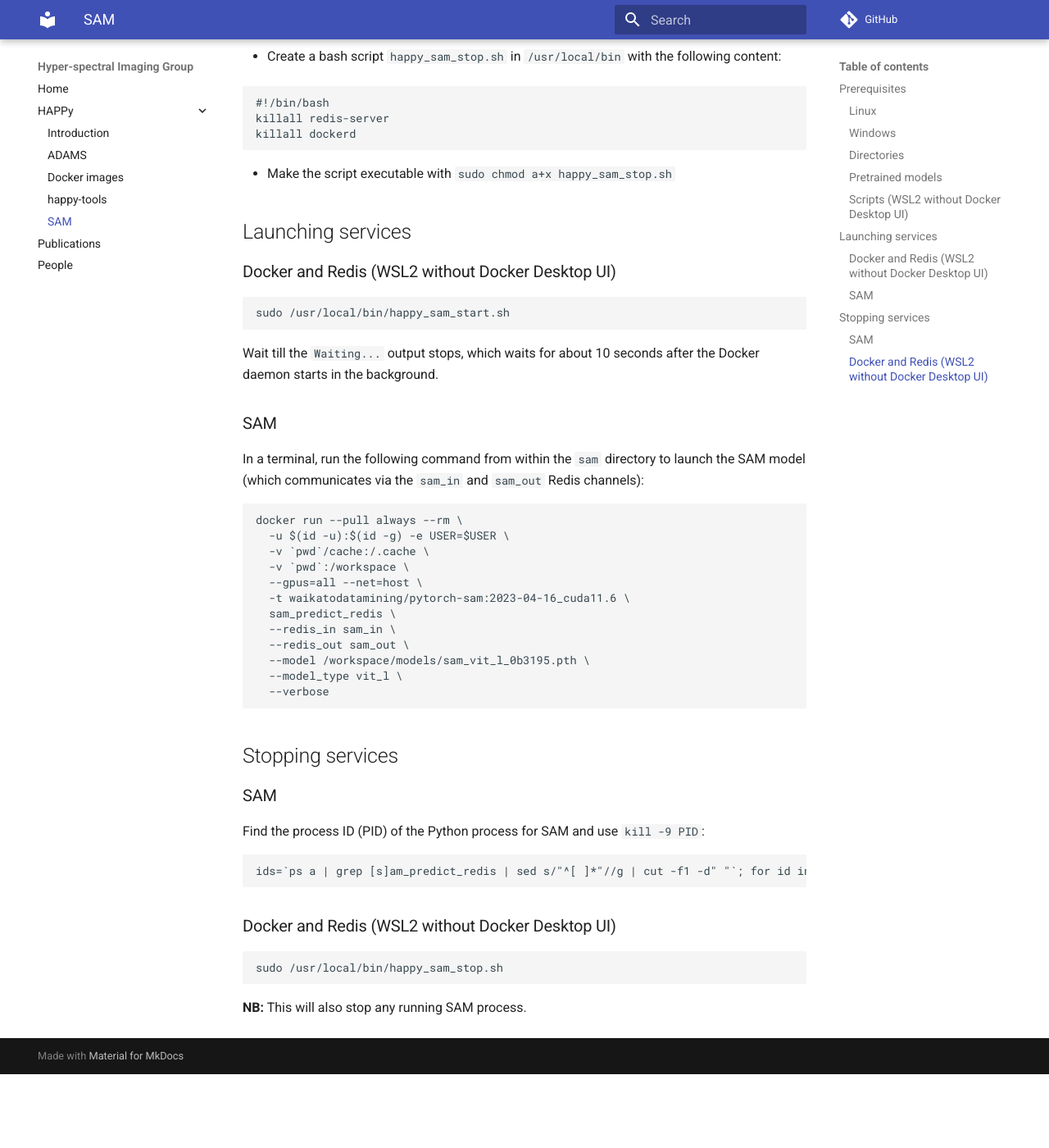
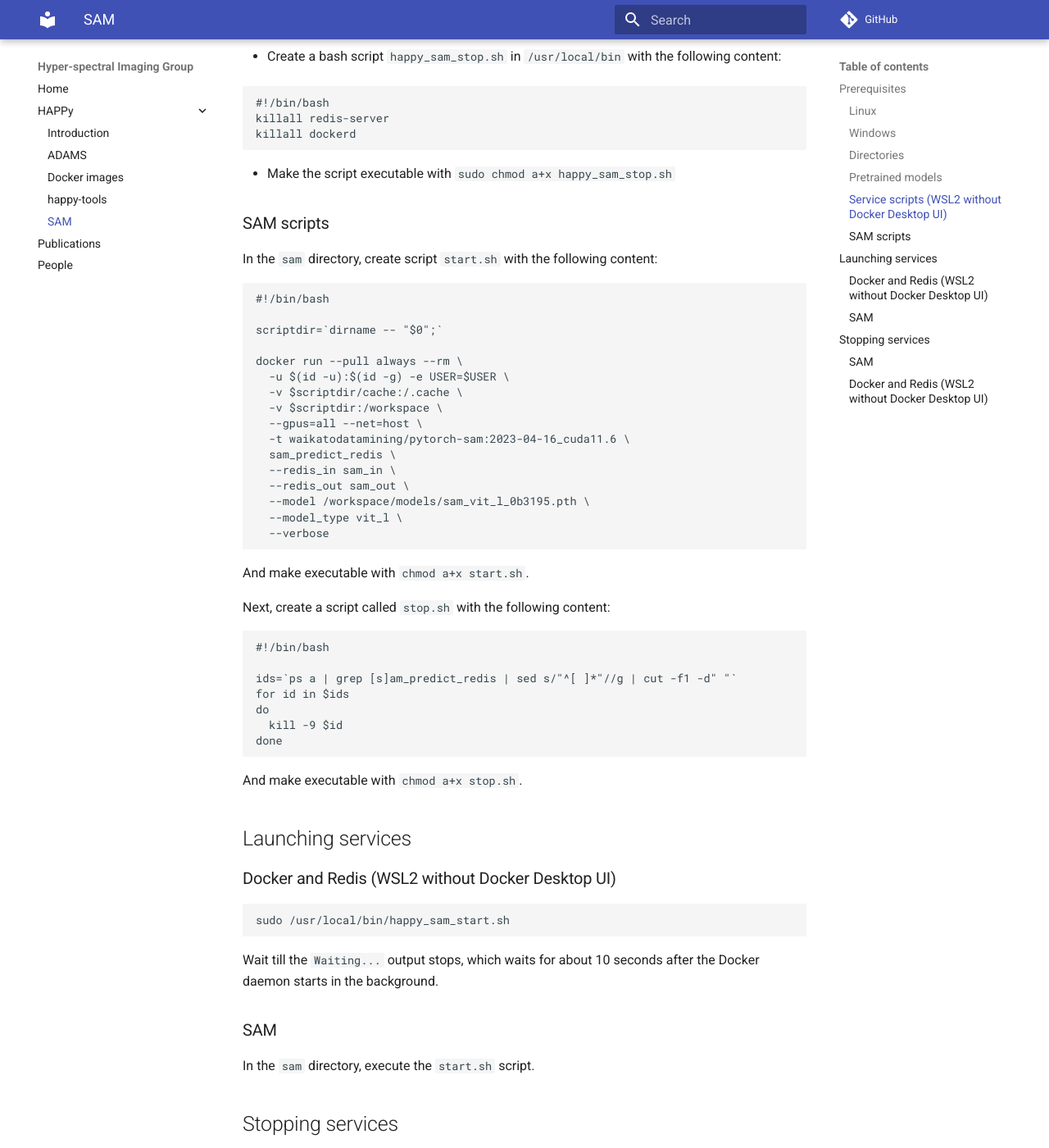
Before and after one commit to wairas/hsi-website, an MkDocs documentation site: the page built from docs/happy/sam.md, in a window 1280 px wide and 1400 px high, scrolled down 1354 px. Shown: the whole window at 82% size. Built offline with MkDocs 1.6.1 and Material for MkDocs 9.7.7, drawn with Linux system fonts in a browser that asks for light colours; comment, search, counter and statistics services are not loaded; before the commit the page ends 2664 px from its top, so only the background shows below that; some of the changed text lies outside the part shown.

Commit message:
creating scripts for sam now

````diff
--- a/docs/happy/sam.md
+++ b/docs/happy/sam.md
@@ -44,7 +44,7 @@
 wget https://dl.fbaipublicfiles.com/segment_anything/sam_vit_l_0b3195.pth
 ```
 
-## Scripts (WSL2 without Docker Desktop UI)
+## Service scripts (WSL2 without Docker Desktop UI)
 
 * Create a bash script `happy_sam_start.sh` in `/usr/local/bin` with the following content:
 
@@ -67,6 +67,45 @@
 
 * Make the script executable with `sudo chmod a+x happy_sam_stop.sh`
 
+## SAM scripts
+
+In the `sam` directory, create script `start.sh` with the following content:
+
+```bash
+#!/bin/bash
+
+scriptdir=`dirname -- "$0";`
+
+docker run --pull always --rm \
+  -u $(id -u):$(id -g) -e USER=$USER \
+  -v $scriptdir/cache:/.cache \
+  -v $scriptdir:/workspace \
+  --gpus=all --net=host \
+  -t waikatodatamining/pytorch-sam:2023-04-16_cuda11.6 \
+  sam_predict_redis \
+  --redis_in sam_in \
+  --redis_out sam_out \
+  --model /workspace/models/sam_vit_l_0b3195.pth \
+  --model_type vit_l \
+  --verbose
+```
+
+And make executable with `chmod a+x start.sh`.
+
+Next, create a script called `stop.sh` with the following content:
+
+```bash
+#!/bin/bash
+
+ids=`ps a | grep [s]am_predict_redis | sed s/"^[ ]*"//g | cut -f1 -d" "`
+for id in $ids
+do
+  kill -9 $id
+done
+```
+
+And make executable with `chmod a+x stop.sh`.
+
 
 # Launching services
 
@@ -79,38 +118,15 @@
 Wait till the `Waiting...` output stops, which waits for about 10 seconds
 after the Docker daemon starts in the background.
 
-
 ## SAM
 
-In a terminal, run the following command from within the `sam` directory to
-launch the SAM model (which communicates via the `sam_in` and `sam_out`
-Redis channels):
-
-```bash
-docker run --pull always --rm \
-  -u $(id -u):$(id -g) -e USER=$USER \
-  -v `pwd`/cache:/.cache \
-  -v `pwd`:/workspace \
-  --gpus=all --net=host \
-  -t waikatodatamining/pytorch-sam:2023-04-16_cuda11.6 \
-  sam_predict_redis \
-  --redis_in sam_in \
-  --redis_out sam_out \
-  --model /workspace/models/sam_vit_l_0b3195.pth \
-  --model_type vit_l \
-  --verbose
-```
+In the `sam` directory, execute the `start.sh` script.
 
 # Stopping services
 
 ## SAM
 
-Find the process ID (PID) of the Python process for SAM and use `kill -9 PID`:
-
-```bash
-ids=`ps a | grep [s]am_predict_redis | sed s/"^[ ]*"//g | cut -f1 -d" "`; for id in $ids; do kill -9 $id; done;
-```
-
+In the `sam` directory, execute the `stop.sh` script.
 
 ## Docker and Redis (WSL2 without Docker Desktop UI)
 
````
